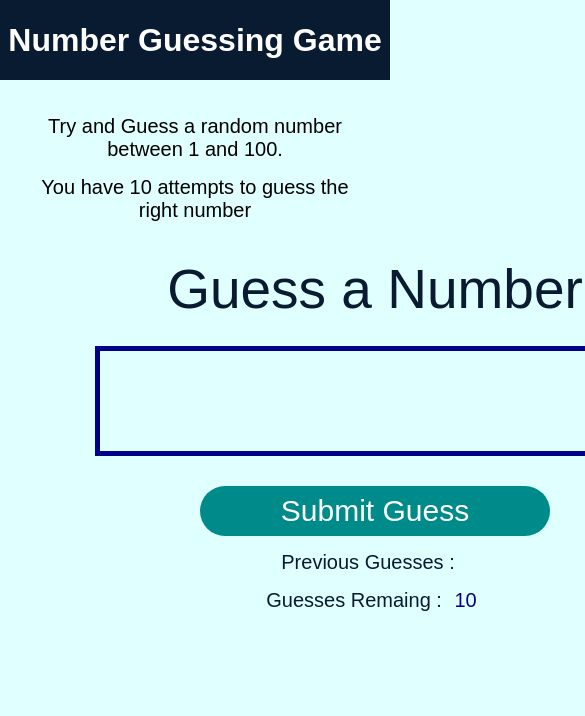
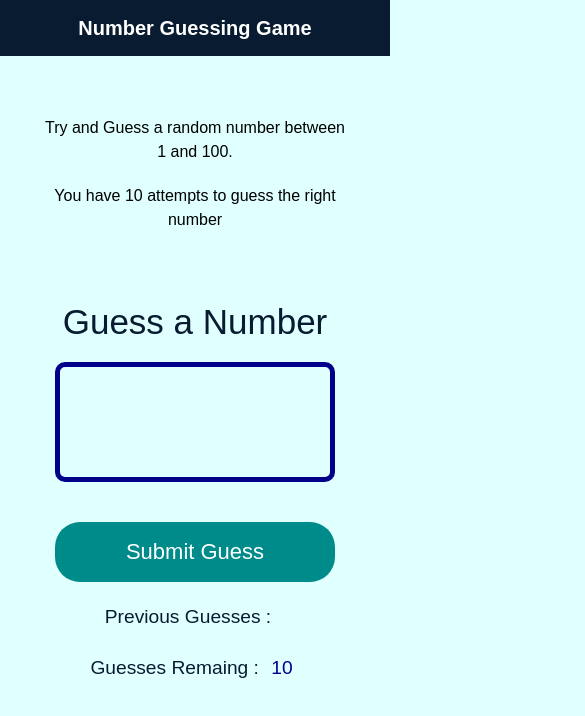
Before and after one commit to arman61-hub/GameArena, a plain HTML site: page GuessTheNumber.html in a window 390 px wide. Shown: the top 716 px of the page, 585 px wide, since content can reach past the window. Drawn offline with Linux system fonts and the light colour scheme.

Commit message:
Update GuessTheNumber.css

```diff
--- a/GuessTheNumber.css
+++ b/GuessTheNumber.css
@@ -1,82 +1,101 @@
-*{
+* {
     padding: 0;
     margin: 0;
-    font-family: sans-serif,'cursive';
+    font-family: sans-serif, 'cursive';
     background-color: lightcyan;
 }
 
-h1{
+h1 {
     background-color: #081b31;
     color: #fff;
     height: 5rem;
     line-height: 5rem;
     text-align: center;
+    font-size: 2.5rem;
+    display: flex;
+    justify-content: center;
+    align-items: center;
+    padding: 0 15px;  /* Added padding to ensure text doesn't touch sides */
 }
 
-.rule{
-    margin: 10px auto;
-    padding: 10px;
+.rule {
+    margin: 20px auto;
+    padding: 20px;
+    font-size: 1.2rem;
+    text-align: center;
 }
 
-p{
-    font-size: 20px;
+p {
+    font-size: 1.2rem;
     text-align: center;
-    margin: 15px;
+    margin: 20px;
+    line-height: 1.5;
 }
 
-#wrapper{
+#wrapper {
     box-sizing: border-box;
     text-align: center;
-    width: 750px;
-    height: 533px;
+    width: 90%;
+    max-width: 750px;
+    height: auto;
     background-color: lightcyan;
     color: #081b31;
-    font-size: 25px;
+    font-size: 1.5rem;
     margin: 0 auto;
+    padding: 20px;
+    border-radius: 10px;
 }
 
-#guess{
+/* Default Styling for Desktop */
+#guess {
     font-size: 55px;
-    margin-top: 90px;
+    margin-top: 60px;
 }
 
-#guessField{
-    width: 550px;
-    height: 100px;
-    font-size: 30px;
+#guessField {
+    width: 100%;
+    max-width: 550px;
+    height: 120px;
+    font-size: 40px;
     border-style: none;
-    margin-top: 25px;
-    font-size: 45px;
+    margin-top: 20px;
     border: 5px solid darkblue;
+    border-radius: 10px;
+    box-sizing: border-box;
 }
 
-#sub{
+#sub {
     background-color: darkcyan;
     color: white;
-    width: 350px;
-    height: 50px;
+    width: 100%;
+    max-width: 350px;
+    height: 60px;
     border-radius: 25px;
-    font-size: 30px;
+    font-size: 35px;
     border-style: none;
-    margin-top: 30px;
+    margin-top: 40px;
+    cursor: pointer;
+    box-sizing: border-box;
 }
-form #sub:hover{
+
+form #sub:hover {
     background-color: orangered;
 }
 
-.guesses{
+.guesses {
     background-color: lightcyan;
     color: darkblue;
     padding: 7px;
+    font-size: 1.5rem;
 }
 
-.lastResult{
+.lastResult {
     color: darkblue;
     padding: 7px;
+    font-size: 1.5rem;
 }
 
-
-h2{
+h2 {
     background-color: darkcyan;
     color: #fff;
     line-height: 3rem;
@@ -84,14 +103,145 @@ h2{
     margin: 10px auto;
     width: 550px;
     border-radius: 20px;
+    font-size: 1.5rem;
 }
 
 button {
     background-color: darkcyan;
     color: white;
-    width: 350px;
-    height: 50px;
+    width: 100%;
+    max-width: 350px;
+    height: 60px;
     border-radius: 25px;
-    font-size: 30px;
+    font-size: 35px;
     border: none;
 }
+
+/* Responsive Styles */
+
+/* Large Screens (Laptop/Desktops) */
+@media (max-width: 1200px) {
+    #wrapper {
+        width: 85%;
+        padding: 20px;
+    }
+
+    h1 {
+        font-size: 2.2rem;
+    }
+
+    #guess {
+        font-size: 50px;
+    }
+
+    #guessField {
+        font-size: 35px;
+    }
+
+    #sub {
+        font-size: 30px;
+    }
+
+    .rule p {
+        font-size: 1.2rem;
+    }
+}
+
+/* Tablets and Smaller Laptops */
+@media (max-width: 1012px) {
+    #wrapper {
+        width: 90%;
+        padding: 15px;
+    }
+
+    h1 {
+        font-size: 2rem;
+    }
+
+    #guess {
+        font-size: 45px;
+    }
+
+    #guessField {
+        font-size: 30px;
+        width: 90%;
+    }
+
+    #sub {
+        font-size: 28px;
+        width: 90%;
+    }
+
+    .rule p {
+        font-size: 1.1rem;
+    }
+}
+
+/* Small Tablets / Portrait Tablets */
+@media (max-width: 768px) {
+    #wrapper {
+        width: 95%;
+        padding: 15px;
+    }
+
+    h1 {
+        font-size: 1.75rem;
+        height: 4.5rem;
+    }
+
+    #guess {
+        font-size: 40px;
+    }
+
+    #guessField {
+        font-size: 28px;
+        width: 85%;
+    }
+
+    #sub {
+        font-size: 25px;
+        width: 85%;
+    }
+
+    .rule p {
+        font-size: 1rem;
+    }
+}
+
+/* Small Screens (iPhone / Smaller Devices) */
+@media (max-width: 480px) {
+    h1 {
+        font-size: 1.25rem;
+        height: 3.5rem;
+        line-height: 3.5rem;
+        padding: 0 10px;  /* Padding adjusted for smaller devices */
+    }
+
+    #guess {
+        font-size: 35px;
+    }
+
+    #guessField {
+        width: 80%;
+        font-size: 26px;
+    }
+
+    #sub {
+        font-size: 22px;
+        width: 80%;
+    }
+
+    .rule p {
+        font-size: 1rem;
+    }
+
+    #wrapper {
+        width: 95%;
+        padding: 10px;
+    }
+
+    .guesses, .lastResult {
+        font-size: 1.2rem;
+        line-height: 1.6;
+    }
+}
```
